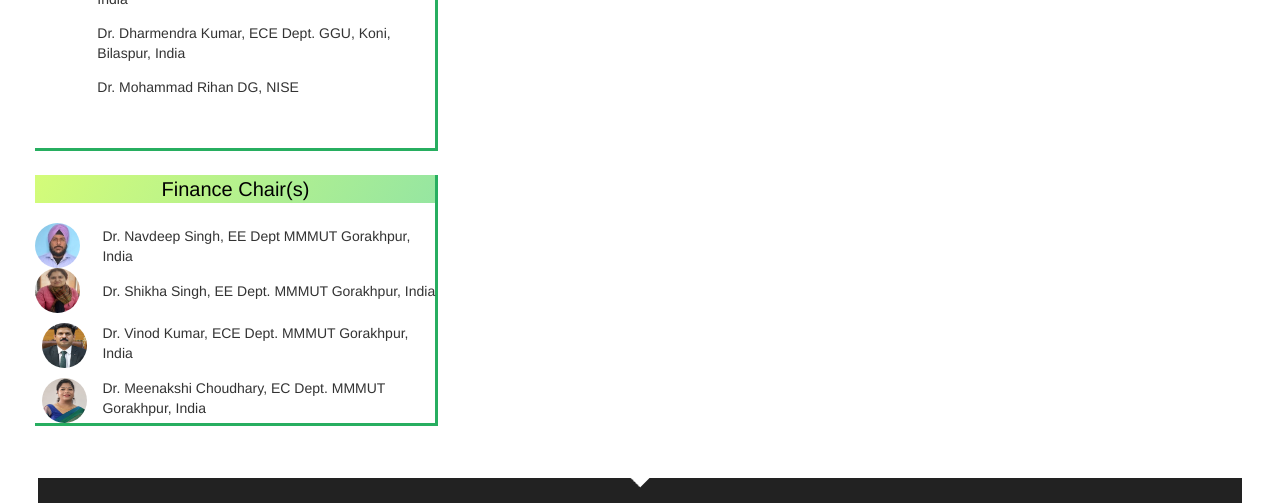
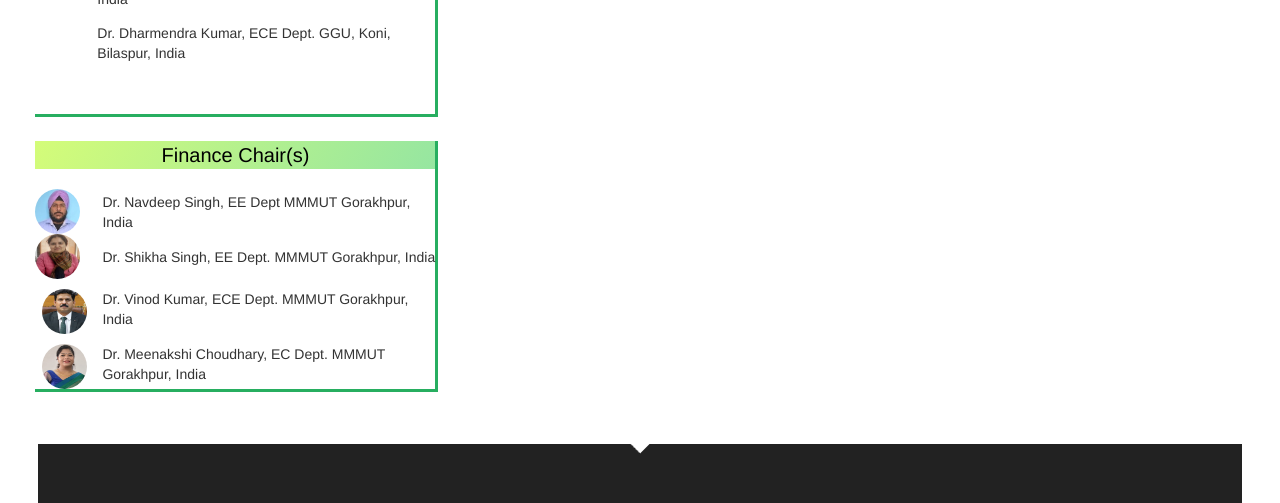
Before and after one commit to SinghUjjwal12/IEC3-2025, a plain HTML site: page comm-general.html in a window 1280 px wide. Shown: the part 1588-2091 px from the top of the page. Drawn offline with nearby package versions, Linux system fonts and the light colour scheme.

Commit message:
Update comm-general.html

```diff
--- a/comm-general.html
+++ b/comm-general.html
@@ -314,7 +314,7 @@
                         <li>Dr. Anupam Shahu, ECE Dept. MMMUT Gorakhpur, India</li>
                         <li>Dr. Awadhesh Kumar, EE Dept. MMMUT Gorakhpur, India</li>
                         <li>Dr. Dharmendra Kumar, ECE Dept. GGU, Koni, Bilaspur, India</li>
-                        <li>Dr. Mohammad Rihan DG, NISE</li>
+
 
                         <li><br></li>
                     </ul>
```
